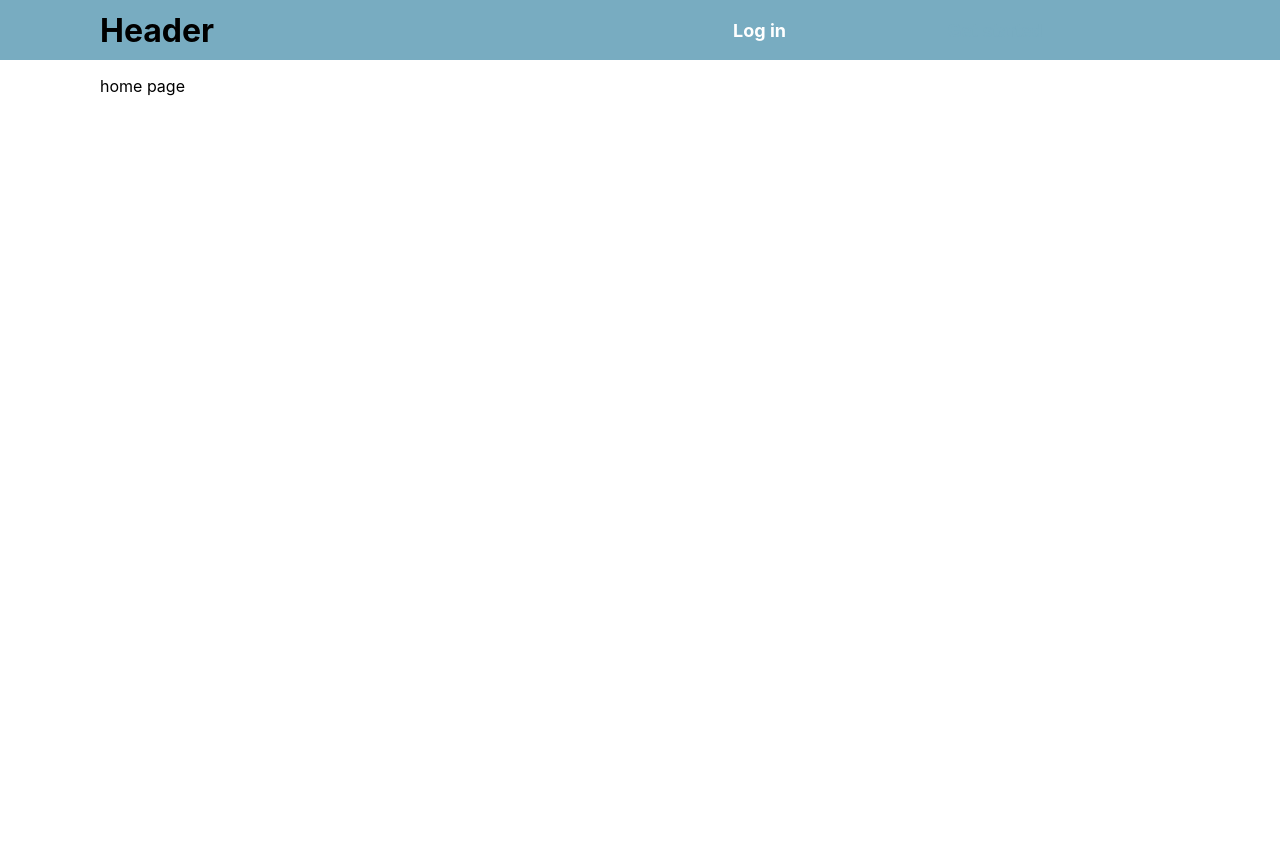
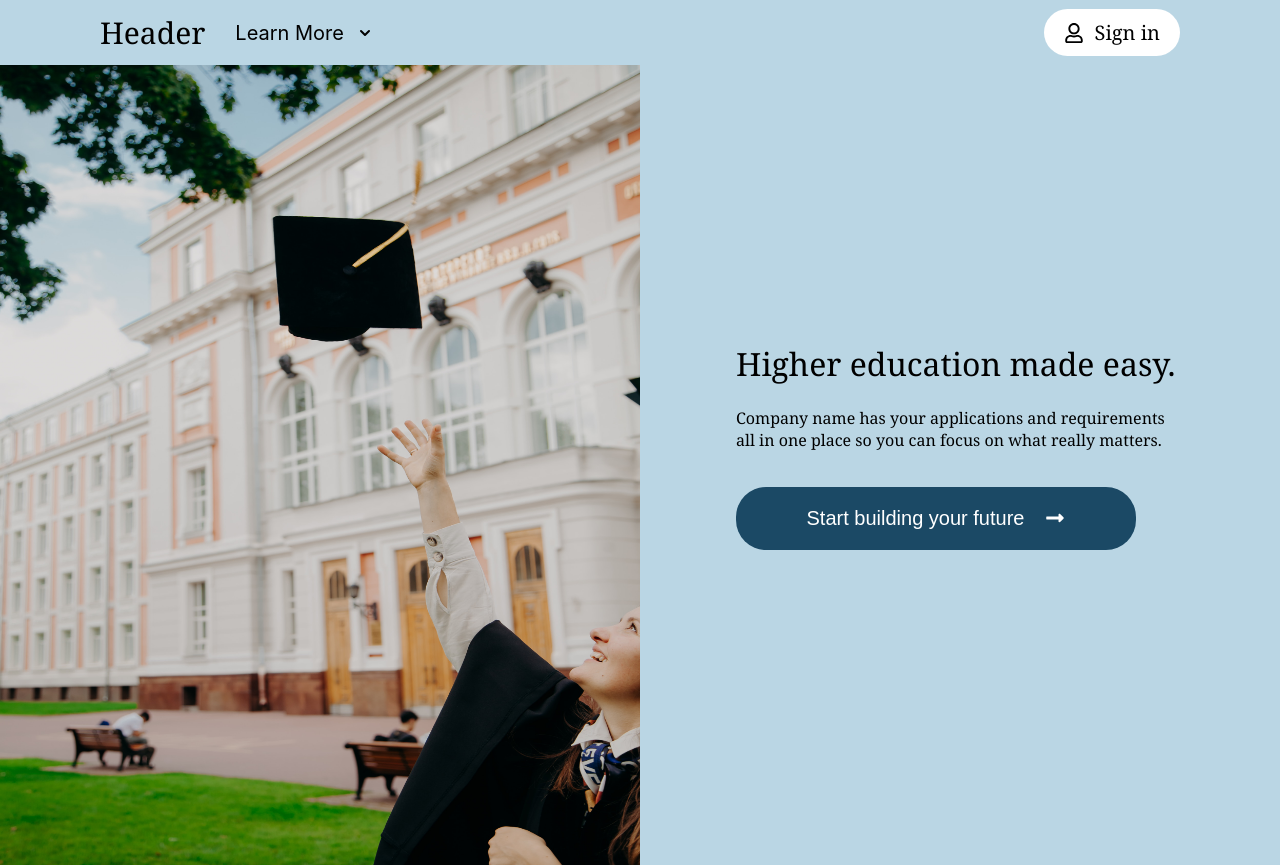
Before and after one commit to jenniferdinh1997/gradschool-frontend, a React (Create React App) app: page / in a window 1280 px wide. Shown: the top 867 px of the page. Before the commit the page ends 800 px from the top, so only its background shows below. Built offline with nearby package versions, Linux system fonts and the light colour scheme.

Commit message:
built main home page

```diff
--- a/package.json
+++ b/package.json
@@ -8,6 +8,7 @@
     "@testing-library/user-event": "^13.5.0",
     "react": "^18.2.0",
     "react-dom": "^18.2.0",
+    "react-icons": "^4.8.0",
     "react-router-dom": "^6.7.0",
     "react-scripts": "5.0.1",
     "web-vitals": "^2.1.4"
--- a/src/components/header/Header.css
+++ b/src/components/header/Header.css
@@ -1,35 +1,59 @@
 .header {
-    background-color: #78ACC1;
+    background-color: #bad6e4;
     display: flex;
     flex-direction: row;
     justify-content: space-between;
     align-items: center;
-    height: 60px;
+    height: 65px;
+}
+
+.header-left {
+    display: flex;
+    flex-direction: row;
+    align-items: center;
 }
 
 #logo {
-    margin: 0;
+    font-family: "Cambria";
+    margin-right: 30px;
+    font-size: 30px
+}
+
+.header-left p {
+    font-size: 20px;
+    font-weight: 400;
+    display: flex;
+    align-items: center;
+}
+
+#login-btn {
+    background-color: white;
+    color: black;
+    border-style: none;
+    padding: 10px 20px;
+    border-radius: 30px;
+}
+
+#login-btn:hover {
+    background-color: #1b4965;
 }
 
 #login-link {
-    color: white;
-    font-size: 18px;
+    font-family: "Cambria";
+    font-size: 20px;
     text-decoration: none;
-    margin: 0px 24px;
-    font-weight: bold;
+    color: black;
+    display: flex;
+    justify-content: space-between;;
+    align-items: center;
 }
 
-#signup-link {
-    color: #78ACC1;
-    font-size: 18px;
-    text-decoration: none;
-    font-weight: bold;
+#login-link:hover {
+    color: white;
 }
 
-#signup-button {
-    background-color: white;
-    border-style: none;
-    padding: 8px 12px;
+#login-link:visited {
+    text-decoration: none;
 }
 
 .header-left {
--- a/src/components/header/Header.jsx
+++ b/src/components/header/Header.jsx
@@ -1,18 +1,23 @@
 import React from "react";
 import { Link } from "react-router-dom";
 import "./Header.css";
+import { FaRegUser } from "react-icons/fa";
+import { HiChevronDown } from "react-icons/hi";
 
 const Header = () => {
     return (
         <div className="header">
             <div className="header-left">
-                <h1 id="logo">Header</h1>
+                <p id="logo">Header</p>
+                <p>Learn More &nbsp; <HiChevronDown/></p>
             </div>
 
             <div className="header-right">
-                <Link to="/login" id="login-link">Log in</Link>
-                <button id="signup-button">
-                    <Link to="/signup" id="signup-link">Get started</Link>
+                <button id="login-btn">
+                    <Link to="/login" id="login-link">
+                        <FaRegUser /> &nbsp;
+                        Sign in
+                    </Link>
                 </button>
             </div>
         </div>
--- a/src/screens/home/Home.css
+++ b/src/screens/home/Home.css
@@ -1,3 +1,76 @@
-.home-container {
-    margin: 0 100px;
+.home-heading {
+    height: 100vh;
+    display: flex;
+    flex-direction: row;
 }
+
+.home-heading-left {
+    width: 50%;
+}
+
+.home-heading-left img {
+    width: 100%;
+    height: 100%;
+}
+
+.home-heading-right {
+    width: 50%;
+    display: flex;
+    flex-direction: column;
+    background-color: #bad6e4;
+}
+
+#home-heading-text {
+    width: 70%;
+    margin: 40% auto;
+    font-family: "Cambria";
+}
+
+#home-heading-text h1 {
+    font-weight: 500;
+}
+
+#start-btn {
+    margin: 20px auto;
+    width: 400px;
+    background-color: #1B4965;
+    border-style: none;
+    padding: 20px 60px;
+    border-radius: 30px;
+}
+
+#start-btn a {
+    font-size: 20px;
+    text-decoration: none;
+    color: white;
+    display: flex;
+    flex-direction: row;
+    justify-content: space-around;
+    align-items: center;
+}
+
+#start-btn a:visited {
+    text-decoration: none;
+}
+
+#start-btn:hover {
+    background-color: #5FA8D3;
+}
+
+.home-categories-left {
+    width: 50%;
+}
+
+.categories-container {
+    width: 70%;
+    margin: 0 auto;
+}
+
+.categories-container p {
+    font-size: 30px;
+    font-family: "Cambria";
+}
+
+.home-categories-right {
+    width: 50%;
+}
--- a/src/screens/home/Home.jsx
+++ b/src/screens/home/Home.jsx
@@ -1,13 +1,46 @@
 import React from "react";
+import { Link } from "react-router-dom";
 import Header from "../../components/header/Header";
 import "./Home.css";
+import HomePic from "../../assets/home-page.jpg";
+import { FaLongArrowAltRight } from "react-icons/fa";
 
 const Home = () => {
     return (
         <div>
             <Header />
             <div className="home-container">
-                <p>home page</p>
+                <div className="home-heading">
+                    <div className="home-heading-left">
+                        <img
+                            src={HomePic}
+                        />
+                    </div>
+                    <div className="home-heading-right">
+                        <div id="home-heading-text">
+                            <h1>Higher education made easy.</h1>
+                            <p>Company name has your applications and requirements all in one place
+                                so you can focus on what really matters.
+                            </p>
+                            <button id="start-btn">
+                                <Link>
+                                    Start building your future
+                                    <FaLongArrowAltRight />
+                                </Link>
+                            </button>
+                        </div>
+                    </div>
+                </div>
+                <div className="home-categories">
+                    <div className="home-categories-left">
+                        <div className="categories-container">
+                            <p>I am striving towards...</p>
+                        </div>
+                    </div>
+                    <div className="home-categories-right">
+
+                    </div>
+                </div>
             </div>
         </div>
     )
```
Also changed, not shown: src/assets/home-page.jpg (added), 1 other file (tests, documents, lock files or other folders).
